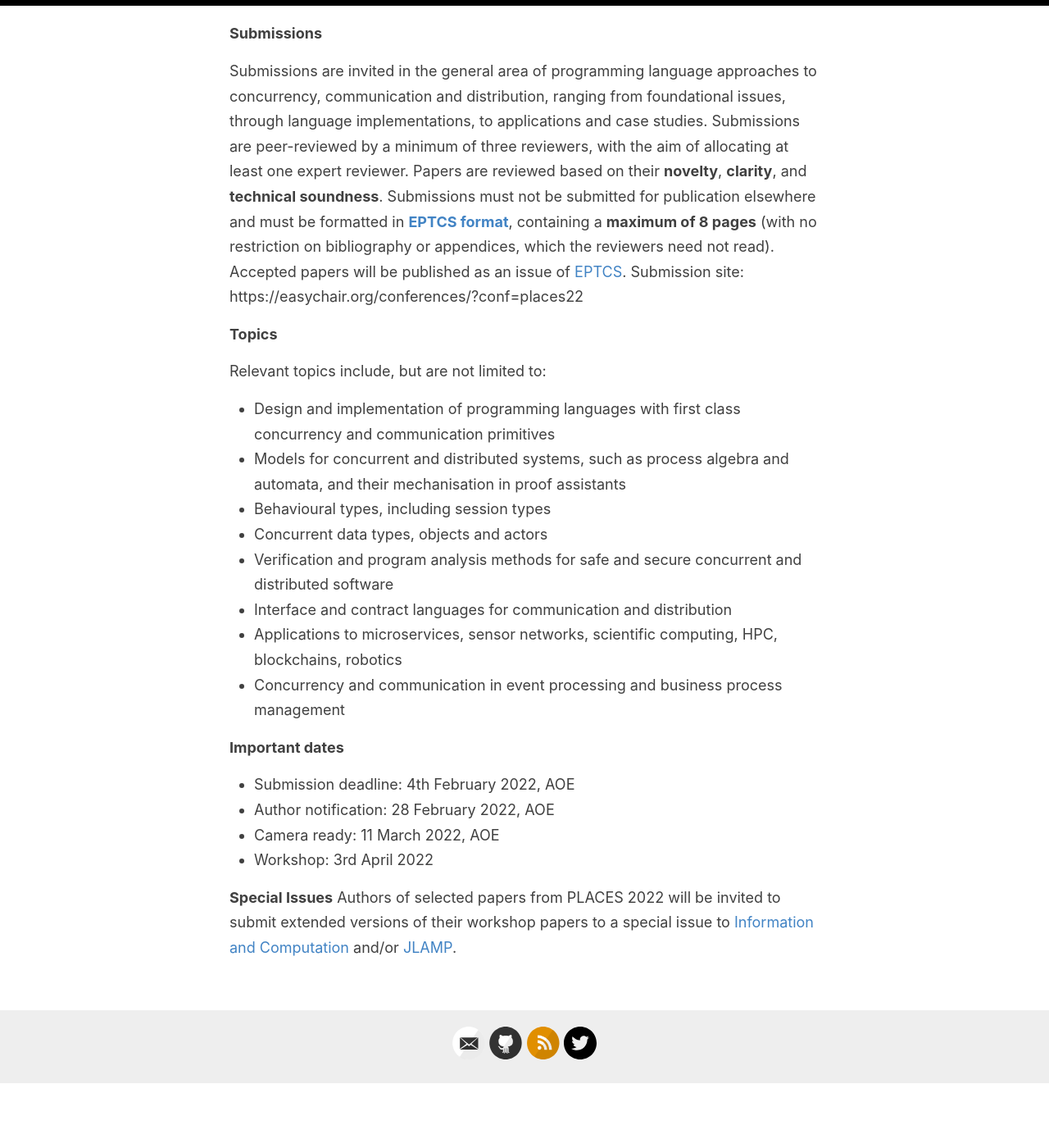
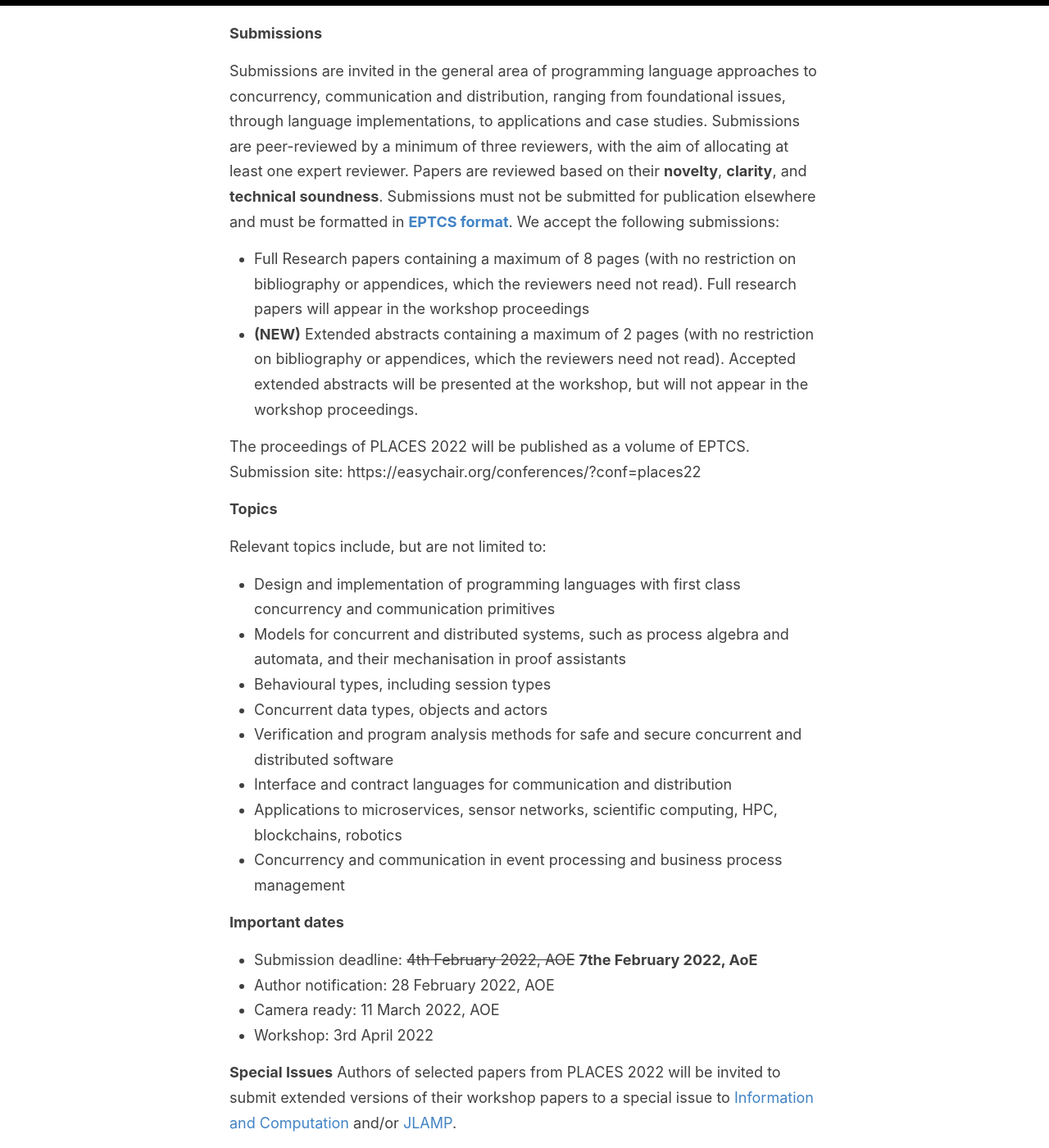
Before and after one commit to places-workshop/2022, a Jekyll site: the page built from _pages/callforpapers.md, in a window 1280 px wide and 1400 px high, scrolled down 479 px. Shown: the whole window at 82% size. Built offline with Jekyll 4.4.1, drawn with Linux system fonts in a browser that asks for light colours; before the commit the page ends 1800 px from its top, so only the background shows below that.

Commit message:
Extended deadline

```diff
--- a/_pages/callforpapers.md
+++ b/_pages/callforpapers.md
@@ -8,7 +8,12 @@ The increasingly concurrent and parallel landscape of hardware and software infr
 
 **Submissions**
 
-Submissions are invited in the general area of programming language approaches to concurrency, communication and distribution, ranging from foundational issues, through language implementations, to applications and case studies. Submissions are peer-reviewed by a minimum of three reviewers, with the aim of allocating at least one expert reviewer. Papers are reviewed based on their **novelty**, **clarity**, and **technical soundness**. Submissions must not be submitted for publication elsewhere and must be formatted in [**EPTCS format**](http://style.eptcs.org/), containing a **maximum of 8 pages** (with no restriction on bibliography or appendices, which the reviewers need not read). Accepted papers will be published as an issue of [EPTCS](http://about.eptcs.org/). Submission site: https://easychair.org/conferences/?conf=places22
+Submissions are invited in the general area of programming language approaches to concurrency, communication and distribution, ranging from foundational issues, through language implementations, to applications and case studies. Submissions are peer-reviewed by a minimum of three reviewers, with the aim of allocating at least one expert reviewer. Papers are reviewed based on their **novelty**, **clarity**, and **technical soundness**. Submissions must not be submitted for publication elsewhere and must be formatted in [**EPTCS format**](http://style.eptcs.org/). We accept the following submissions:
+* Full Research papers containing a maximum of 8 pages (with no restriction on bibliography or appendices, which the reviewers need not read). Full research papers will appear in the workshop proceedings
+* **(NEW)** Extended abstracts containing a maximum of 2 pages (with no restriction on bibliography or appendices, which the reviewers need not read). Accepted extended abstracts will be presented at the workshop, but will not appear in the workshop proceedings.
+
+The proceedings of PLACES 2022 will be published as a volume of EPTCS.
+Submission site: https://easychair.org/conferences/?conf=places22
 
 
 
@@ -25,7 +30,7 @@ Relevant topics include, but are not limited to:
 * Concurrency and communication in event processing and business process management
 
 **Important dates**
-* Submission deadline: 4th February 2022, AOE
+* Submission deadline: ~~4th February 2022, AOE~~ **7the February 2022, AoE**
 * Author notification: 28 February 2022, AOE
 * Camera ready: 11 March 2022, AOE
 * Workshop: 3rd April 2022
```
